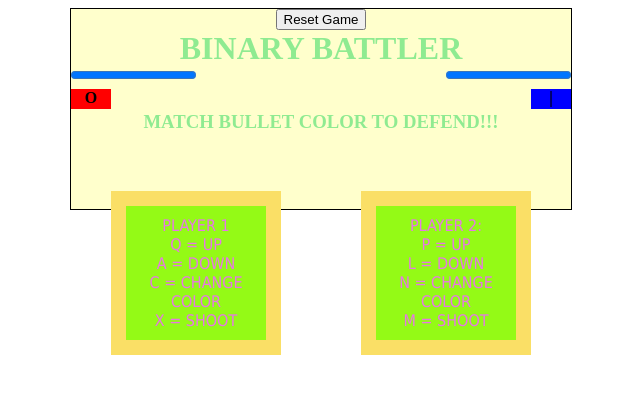
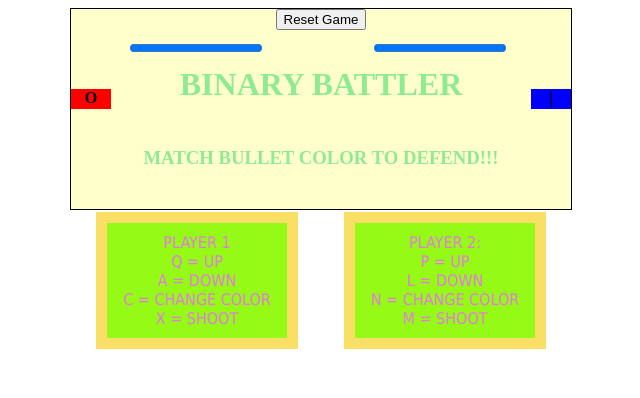
Before and after one commit to murtato/project_01, a plain HTML site: page index.html in a window 1280 px wide. Shown: the whole page, without its empty margins (319-959 px from the left). Drawn offline with nearby package versions, Linux system fonts and the light colour scheme.

Commit message:
minor styling changes

```diff
--- a/index.html
+++ b/index.html
@@ -12,14 +12,14 @@
     <div class="game-area">
 
       <button id="reset">Reset Game</button>
-      <h1>BINARY BATTLER</h1>
       <div class="playerShips">
         <div class="players" id="player1">O</div>
             <progress id="player1Health" max="10" value="10"></progress>
         <div class="players" id="player2">|</div>
-
             <progress id="player2Health" max="10" value="10"></progress>
       </div>
+      <h1>BINARY BATTLER</h1>
+
       <h3><br><br>MATCH BULLET COLOR TO DEFEND!!!</h3>
     </div><br>
     <main class="inline-block-center">
--- a/main.css
+++ b/main.css
@@ -1,4 +1,3 @@
-
 
 h1 {
   margin: auto;
@@ -31,25 +30,23 @@ main.inline-block-center {
   text-align: center;
 }
 
+#player1Health[value], #player2Health[value]{
+  float: left;
+  width: 132px;
+  color: #8FEB91;
+  margin: 10px 53px 10px 59px;
+}
+
 .player1Instructions, .player2Instructions {
-  width: 120px;
+  width: 160px;
   padding: 10px;
   float: left;
   text-align: center;
   font-family: tahoma;
   background-color: #94FA16;
-  border: 15px solid #FADF66;
+  border: 11px solid #FADF66;
   color: #E876E6;
-  margin: 40px;
-}
-
-#player1Health[value]{
-  float: left;
-  width: 125px;
-}
-#player2Health[value]{
-  float: right;
-  width: 125px;
+  margin: 25px 23px 0px 23px;
 }
 
 #player1 {
```
